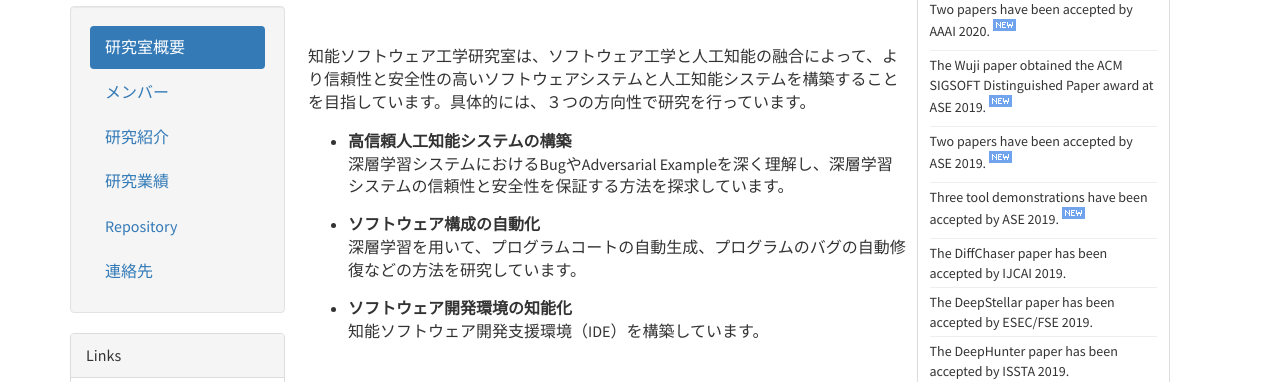
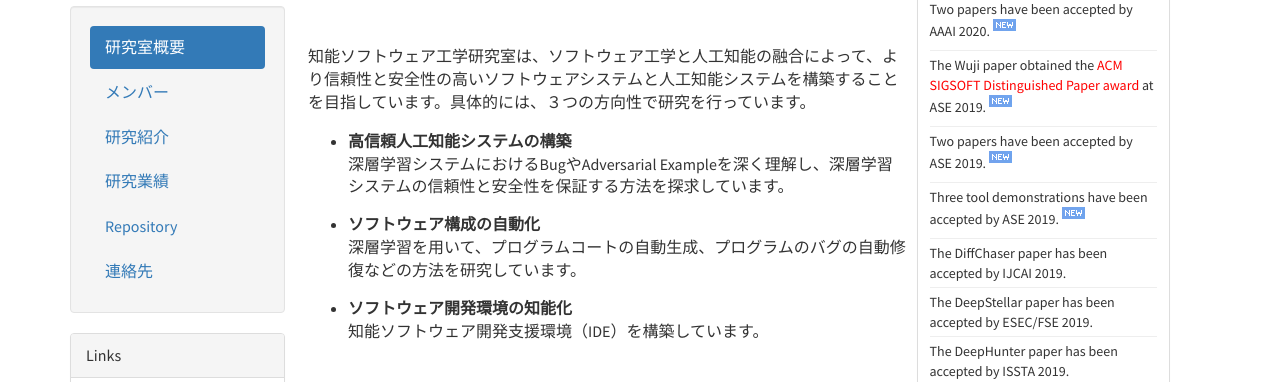
Before and after one commit to pangukaitian/pangu, a plain HTML site: page jp/index.html in a window 1280 px wide. Shown: the part 406-788 px from the top of the page. Drawn offline with nearby package versions, Linux system fonts and the light colour scheme.

Commit message:
Update index.html

```diff
--- a/jp/index.html
+++ b/jp/index.html
@@ -123,7 +123,7 @@
 											<p class="home-news">Two papers have been accepted by AAAI 2020.
                                             <img src="../images/New.png" /></p>
                                             <hr />
-											<p class="home-news">The Wuji paper obtained the ACM SIGSOFT Distinguished Paper award at ASE 2019.
+											<p class="home-news">The Wuji paper obtained the <font color="red">ACM SIGSOFT Distinguished Paper award</font> at ASE 2019.
                                             <img src="../images/New.png" /></p>
                                             <hr />
 											<p class="home-news">Two papers have been accepted by ASE 2019.
@@ -807,7 +807,7 @@
                             </li>
 							<li>Yan Zheng, Xiaofei Xie, Ting Su, Lei Ma, Jianye Hao, Zhaopeng Meng, Yang Liu, Ruimin Shen, Yinfeng Chen, Changjie Fan
 							<br />Wuji: Automatic Online Combat Game Testing Using Evolutionary Deep Reinforcement Learning.
-							<br />In Proc. 34th IEEE/ACM Conference on Automated Software Engineering (ASE 2019), San Diego, California, USA, November 11-15, 2019. (ACM SIGSOFT Distinguished Paper Award)</li>
+							<br />In Proc. 34th IEEE/ACM Conference on Automated Software Engineering (ASE 2019), San Diego, California, USA, November 11-15, 2019. (<font color="red">ACM SIGSOFT Distinguished Paper Award</font>)</li>
                             <li style="list-style: none; display: inline">
                                 <p style="margin:7px"></p>
                                 <hr />
```
